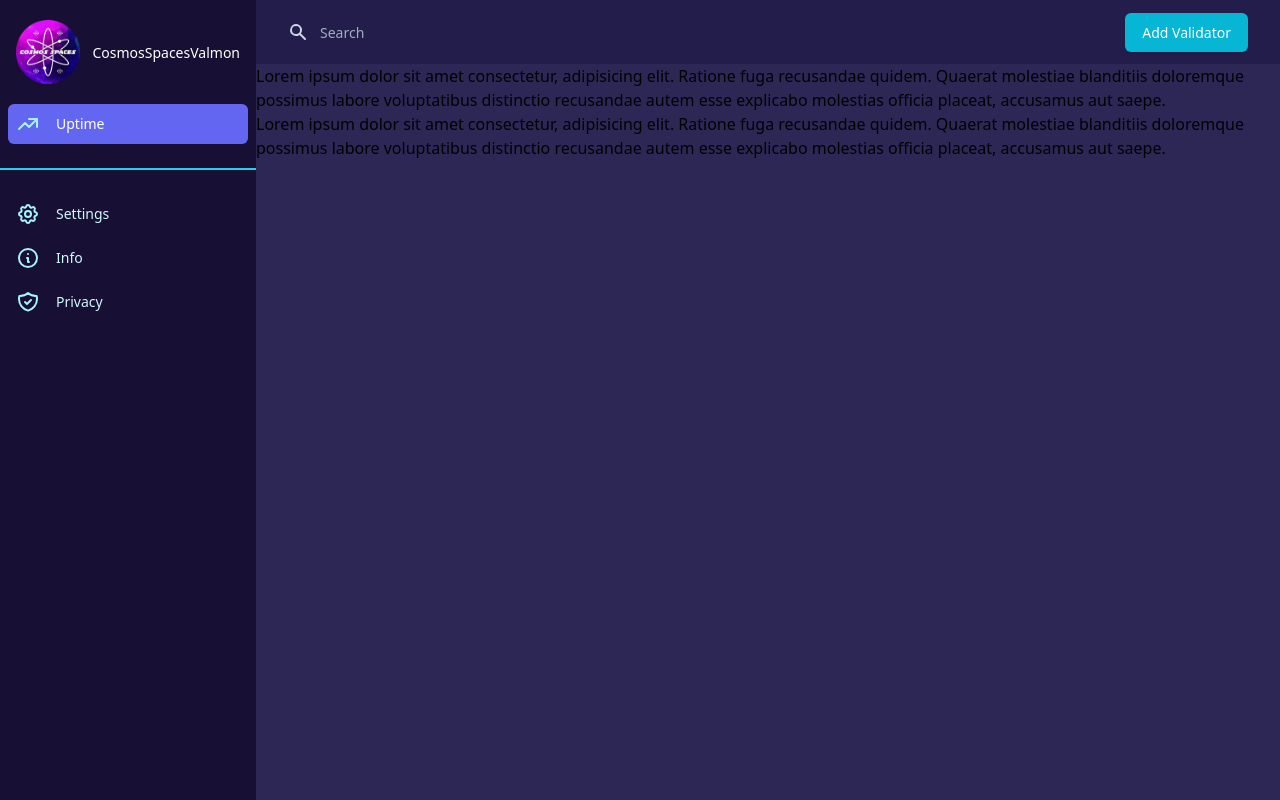
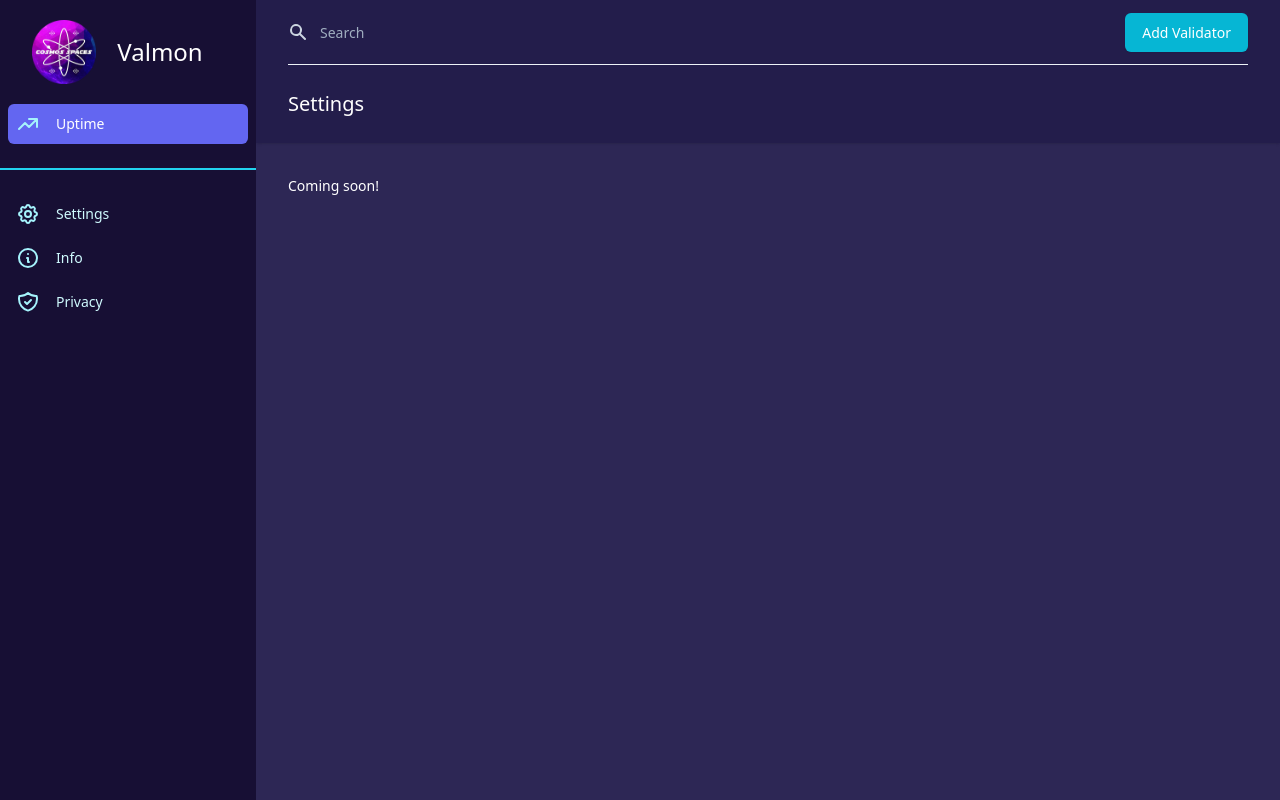
Before and after one commit to CosmosSpaces/stivalidatormon, a Next.js app: page /settings in a window 1280 px wide. Built offline with nearby package versions, Linux system fonts and the light colour scheme.

Commit message:
cleaning up

```diff
--- a/src/components/mobilemenu.tsx
+++ b/src/components/mobilemenu.tsx
@@ -79,7 +79,7 @@ const MobileMenu = () => {
           </div>
 
           <div className="flex-shrink-0 flex items-center px-4">
-            <h1 className="text-cyan-200">CosmosSpacesValmon</h1>
+            <h1 className="text-cyan-200">Valmon</h1>
           </div>
           <nav
             className="mt-5 flex-shrink-0 h-full divide-y divide-cyan-800 overflow-y-auto"
--- a/src/components/sidebar.tsx
+++ b/src/components/sidebar.tsx
@@ -5,9 +5,9 @@ const Sidebar = () => {
   return (
     <div className="hidden lg:flex lg:w-64 lg:flex-col lg:fixed lg:inset-y-0">
       <div className="flex flex-col flex-grow bg-purple-500 pt-5 pb-4 overflow-y-auto">
-        <div className="flex items-center flex-shrink-0 px-4">
+        <div className="flex items-center flex-shrink-0 px-8">
           <img className="w-16 h-16" src="/assets/images/logo.png" alt="logo" />
-          <h1 className="text-sm text-white ml-auto">CosmosSpacesValmon</h1>
+          <h1 className="text-2xl text-white mx-auto">Valmon</h1>
         </div>
         <nav
           className="mt-5 flex-1 flex flex-col divide-y divide-y-2 divide-cyan-400 overflow-y-auto"
--- a/src/pages/index.tsx
+++ b/src/pages/index.tsx
@@ -2,6 +2,7 @@ import React, { useEffect, useState } from 'react';
 
 import { fromBech32, toHex } from '@cosmjs/encoding';
 import { GetStaticProps } from 'next';
+import { BarLoader } from 'react-spinners';
 
 import Card from '../components/card';
 import { getChains } from '../lib/fs';
@@ -242,20 +243,24 @@ const defaultChainState: ChainStateItem[] = [
 
 const Index = () => {
   // local state.
+  const [loadingText, setLoadingText] = useState('Loading...');
   const [chainState, setChainState] =
     useState<ChainStateItem[]>(defaultChainState);
   const [validatorsToTrack, setValidatorsToTrack] =
     useState<ValidatorTracking>();
   const [missing, setMissing] = useState<{ [key: string]: SlashInfo }>();
-  const [validatorSets, setValidatorSets] =
-    useState<{ [key: string]: ValidatorSet[] }>();
+  const [validatorSets, setValidatorSets] = useState<{
+    [key: string]: ValidatorSet[];
+  }>();
   const [init, setInit] = useState(false);
-  const [previousValidatorSets, setPreviousValidatorSets] =
-    useState<{ [key: string]: ValidatorSet[] }>();
+  const [previousValidatorSets, setPreviousValidatorSets] = useState<{
+    [key: string]: ValidatorSet[];
+  }>();
 
   // methods.
   const fetchSlashInfo = async () => {
     if (validatorsToTrack) {
+      setLoadingText('Checking slash info...');
       const promise = validatorsToTrack.map(async ({ chain }) => {
         const res: { info: SlashInfo[] } = await getSlashingInfo(chain);
         let nextMissing: { [key: string]: SlashInfo } = {};
@@ -298,6 +303,7 @@ const Index = () => {
         return false;
       });
     if (validatorsToTrack) {
+      setLoadingText('Calculating Ranking...');
       let heightsByChainName: { [chainName: string]: number } = {};
       const chains = unique(validatorsToTrack.map(({ chain }) => chain));
       const currentSetPromise = chains.map(async (chain) => {
@@ -437,7 +443,9 @@ const Index = () => {
 
   // side effects.
   useEffect(() => {
+    setLoadingText('Fetching blocks...');
     fetchBlocks().then(async (cs) => {
+      setLoadingText('Refreshing Validators...');
       await fetchAllValidators(cs);
       await fetchValidators();
     });
@@ -463,11 +471,15 @@ const Index = () => {
 
       <div className="mt-8">
         <div className="max-w-6xl mx-auto px-4 sm:px-6 lg:px-8">
+          {!init ? (
+            <div className="h-96 w-full flex flex-col items-center justify-center">
+              <p className="text-white text-md mb-4">{loadingText}</p>
+              <BarLoader color="#231d4b" height={10} width={200} />
+            </div>
+          ) : null}
+          {init && validatorsToTrack ? (
             <div className="mt-2 grid grid-cols-1 gap-5 sm:grid-cols-2 lg:grid-cols-3">
-            {/* <!-- Card --> */}
-
-            {init && validatorsToTrack
-              ? validatorsToTrack.map(({ validator, chain, key: address }) => {
+              {validatorsToTrack.map(({ validator, chain, key: address }) => {
                 const blocks = chainState.find(
                   (x) => x.chain.chain_name === chain.chain_name
                 )?.blocks;
@@ -524,9 +536,9 @@ const Index = () => {
                     validatorAddress={address}
                   />
                 );
-                })
-              : null}
+              })}
             </div>
+          ) : null}
         </div>
       </div>
     </Main>
--- a/src/pages/settings.tsx
+++ b/src/pages/settings.tsx
@@ -1,11 +1,21 @@
 import React from 'react';
 
-import Lorem from '../components/lorem';
 import { Main } from '../templates/main';
 
 const Settings = () => (
   <Main>
-    <Lorem />
+    <div className="bg-purple-300 shadow">
+      <div className="px-4 sm:px-6 lg:max-w-6xl lg:mx-auto lg:px-8">
+        <div className="py-6 md:flex md:items-center md:justify-between lg:border-t lg:border-gray-200">
+          <p className="text-white text-xl">Settings</p>
+        </div>
+      </div>
+    </div>
+    <div className="mt-8">
+      <div className="max-w-6xl mx-auto px-4 sm:px-6 lg:px-8">
+        <p className="text-white text-sm">Coming soon!</p>
+      </div>
+    </div>
   </Main>
 );
 
```
Also changed, not shown: package.json (+3 -10 lines), 1 other file (tests, documents, lock files or other folders). Lines whose indentation alone changed are shown as unchanged.
